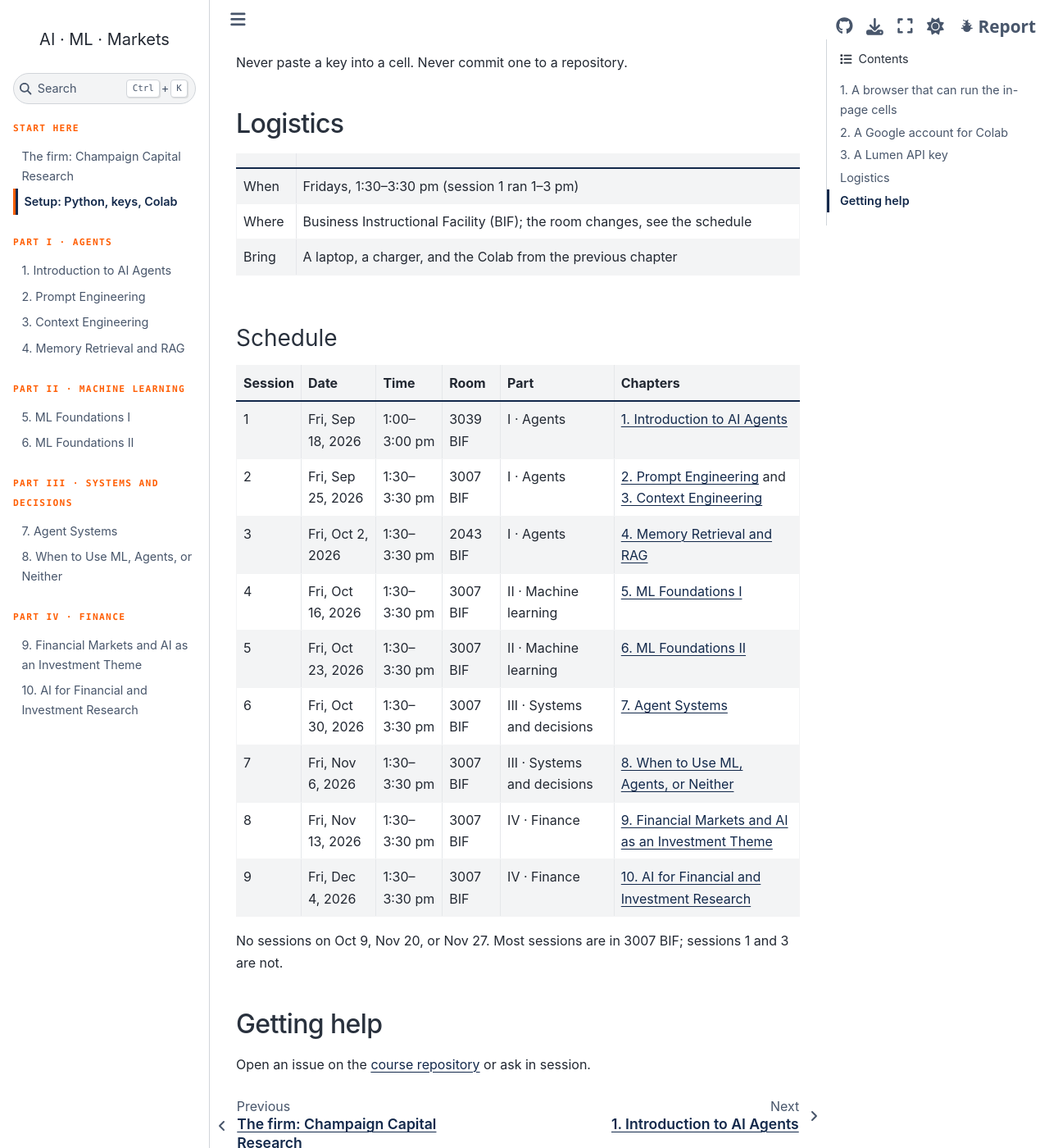
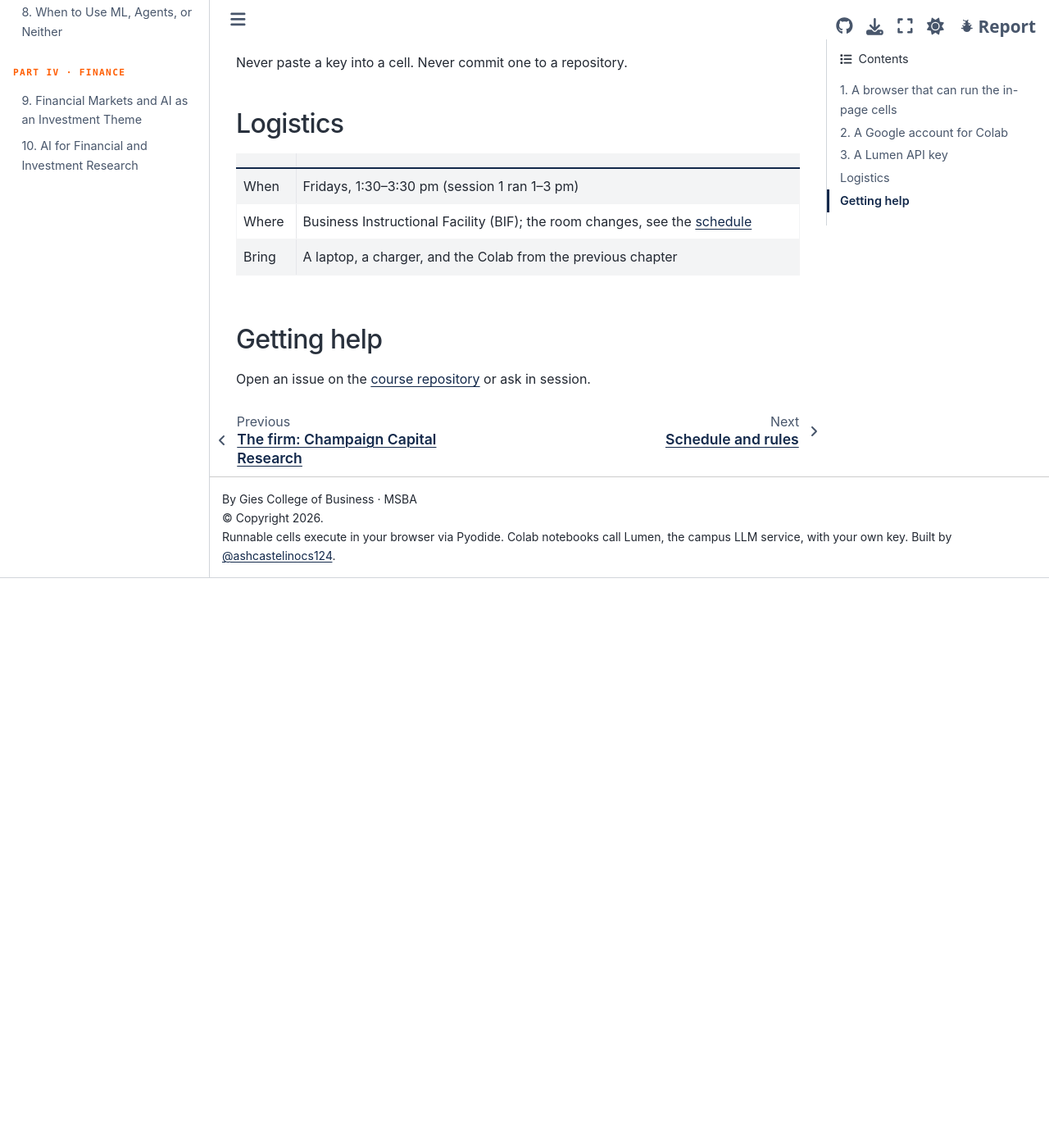
Before and after one commit to ashcastelinocs124/msba-ai-workshop, a Jupyter Book: the page built from book/setup.md, in a window 1280 px wide and 1400 px high, scrolled down 2460 px. Shown: the whole window at 82% size. Built offline with Jupyter Book 1.0.4 settings and Sphinx 7.4.7 and the Sphinx Book theme 1.1.4, drawn with Linux system fonts in a browser that asks for light colours; after the commit the page ends 3165 px from its top, so only the background shows below that.

Commit message:
Move the schedule to its own Schedule and rules page, add the context diagram to chapter 3

```diff
--- a/book/_toc.yml
+++ b/book/_toc.yml
@@ -5,6 +5,7 @@
     chapters:
       - file: the-firm
       - file: setup
+      - file: schedule
   - caption: Part I · Agents
     chapters:
       - file: ch01-agent-loop
--- a/book/setup.md
+++ b/book/setup.md
@@ -77,24 +77,8 @@
 | | |
 |---|---|
 | When | Fridays, 1:30–3:30 pm (session 1 ran 1–3 pm) |
-| Where | Business Instructional Facility (BIF); the room changes, see the schedule |
+| Where | Business Instructional Facility (BIF); the room changes, see the [schedule](schedule.md) |
 | Bring | A laptop, a charger, and the Colab from the previous chapter |
-
-### Schedule
-
-| Session | Date | Time | Room | Part | Chapters |
-|---|---|---|---|---|---|
-| 1 | Fri, Sep 18, 2026 | 1:00–3:00 pm | 3039 BIF | I · Agents | [1. Introduction to AI Agents](ch01-agent-loop.md) |
-| 2 | Fri, Sep 25, 2026 | 1:30–3:30 pm | 3007 BIF | I · Agents | [2. Prompt Engineering](ch02-prompt-engineering.md) and [3. Context Engineering](ch03-context-engineering.md) |
-| 3 | Fri, Oct 2, 2026 | 1:30–3:30 pm | 2043 BIF | I · Agents | [4. Memory Retrieval and RAG](ch04-memory-rag.md) |
-| 4 | Fri, Oct 16, 2026 | 1:30–3:30 pm | 3007 BIF | II · Machine learning | [5. ML Foundations I](ch05-ml-foundations-1.md) |
-| 5 | Fri, Oct 23, 2026 | 1:30–3:30 pm | 3007 BIF | II · Machine learning | [6. ML Foundations II](ch06-ml-foundations-2.md) |
-| 6 | Fri, Oct 30, 2026 | 1:30–3:30 pm | 3007 BIF | III · Systems and decisions | [7. Agent Systems](ch07-agent-systems.md) |
-| 7 | Fri, Nov 6, 2026 | 1:30–3:30 pm | 3007 BIF | III · Systems and decisions | [8. When to Use ML, Agents, or Neither](ch08-ml-agents-or-neither.md) |
-| 8 | Fri, Nov 13, 2026 | 1:30–3:30 pm | 3007 BIF | IV · Finance | [9. Financial Markets and AI as an Investment Theme](ch09-markets-and-ai.md) |
-| 9 | Fri, Dec 4, 2026 | 1:30–3:30 pm | 3007 BIF | IV · Finance | [10. AI for Financial and Investment Research](ch10-ai-investment-research.md) |
-
-No sessions on Oct 9, Nov 20, or Nov 27. Most sessions are in 3007 BIF; sessions 1 and 3 are not.
 
 ## Getting help
 
```
Also changed, not shown: book/ch03-context-engineering.md (+7 -0 lines), book/schedule.md (added, +25 -0 lines), book/_static/media/ch03-context-parts.png (added).
